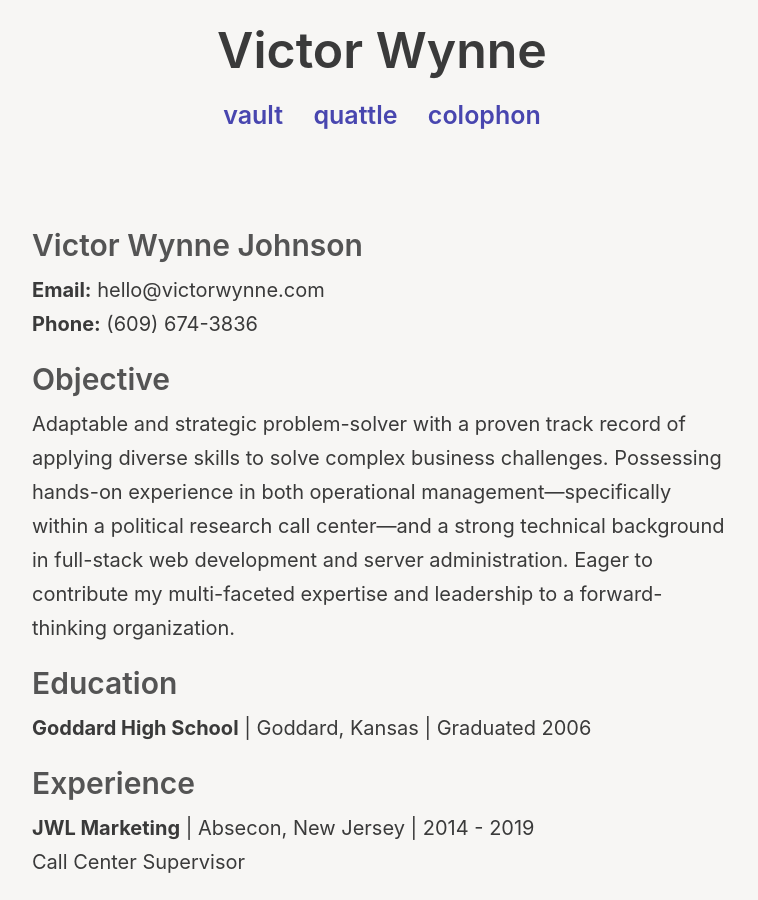
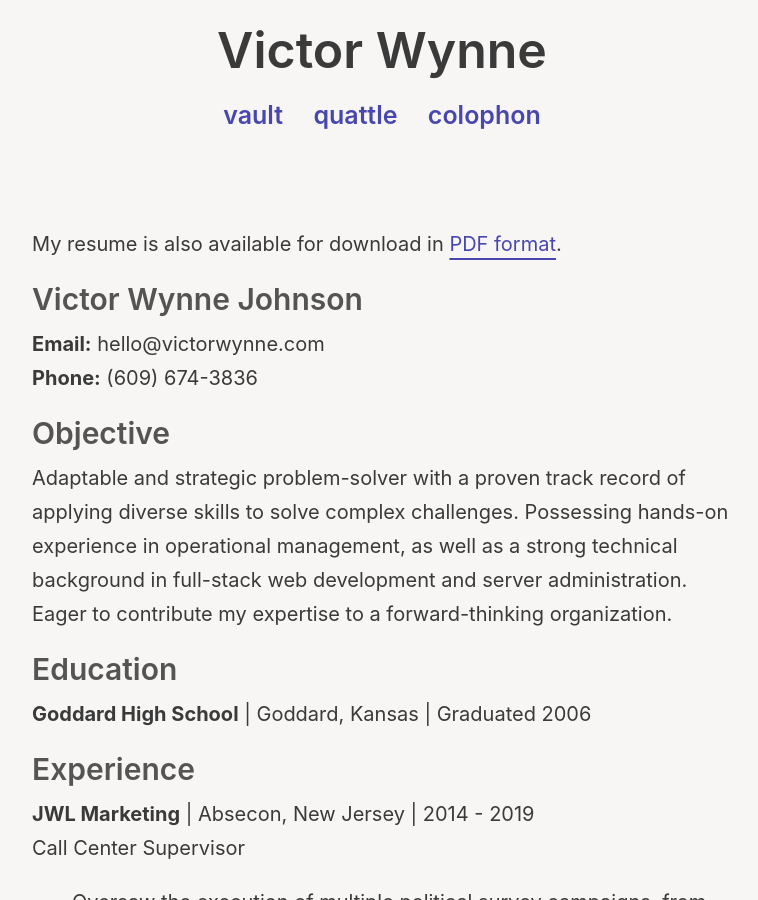
Before and after one commit to victorwynne/victorwynne, a Jekyll site: the page built from resume.md, in a window 1280 px wide and 900 px high. Shown: the whole window, without its empty margins (258-1016 px from the left). Built offline with Jekyll 4.4.1, drawn with Linux system fonts in a browser that asks for light colours; comment, search, counter and statistics services are not loaded.

Commit message:
resume.md

```diff
--- a/resume.md
+++ b/resume.md
@@ -3,6 +3,8 @@ layout: page
 permalink: /resume/
 title: Resume
 ---
+
+My resume is also available for download in [PDF format](https://cloud.victorwynne.com/resume.pdf).<br>
 
 ## Victor Wynne Johnson
 **Email:** hello@victorwynne.com<br>
@@ -10,7 +12,7 @@ title: Resume
 <br>
 
 ## Objective
-Adaptable and strategic problem-solver with a proven track record of applying diverse skills to solve complex business challenges. Possessing hands-on experience in both operational management—specifically within a political research call center—and a strong technical background in full-stack web development and server administration. Eager to contribute my multi-faceted expertise and leadership to a forward-thinking organization.
+Adaptable and strategic problem-solver with a proven track record of applying diverse skills to solve complex challenges. Possessing hands-on experience in operational management, as well as a strong technical background in full-stack web development and server administration. Eager to contribute my expertise to a forward-thinking organization.
 <br>
 
 ## Education
```
